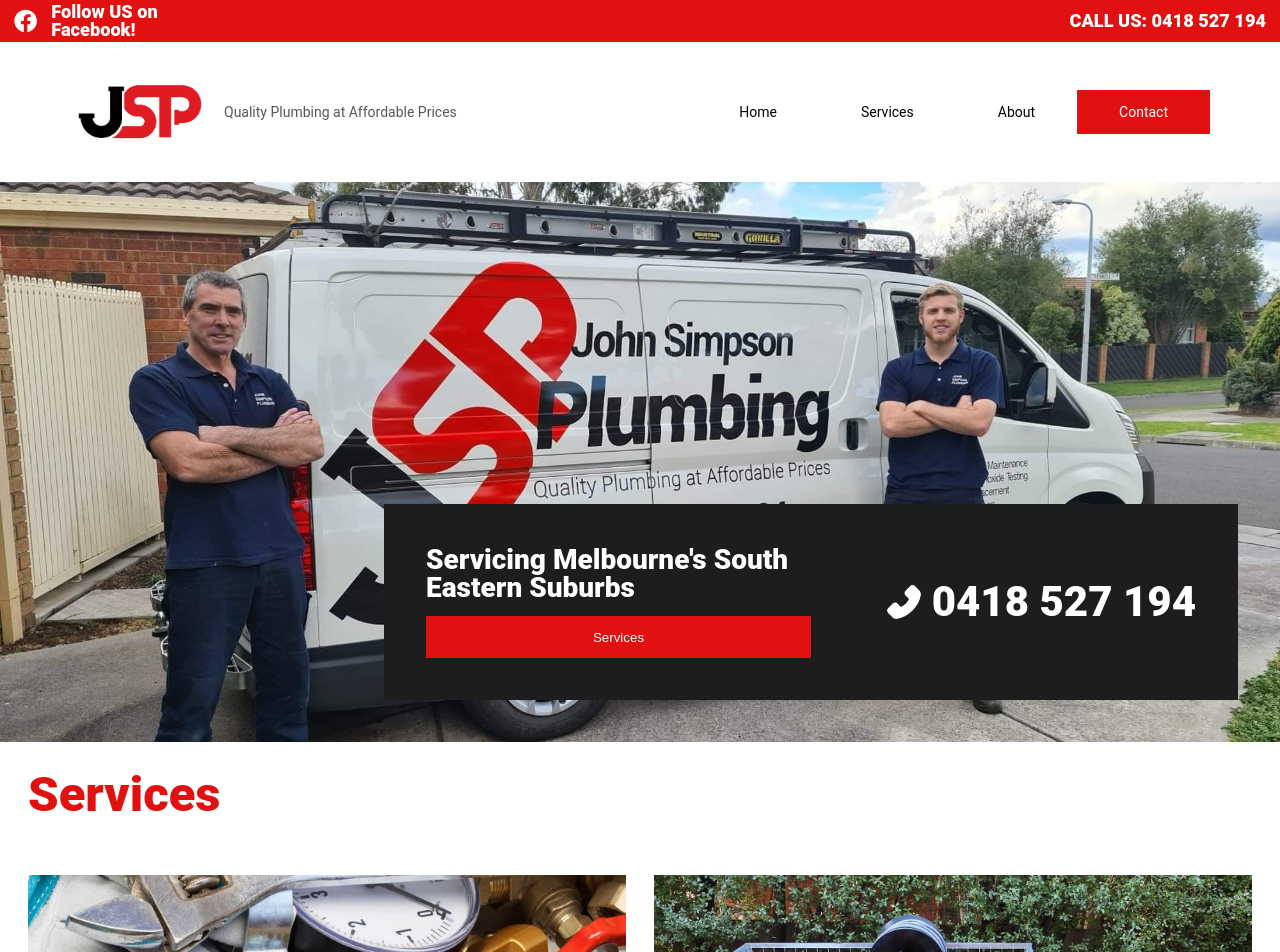
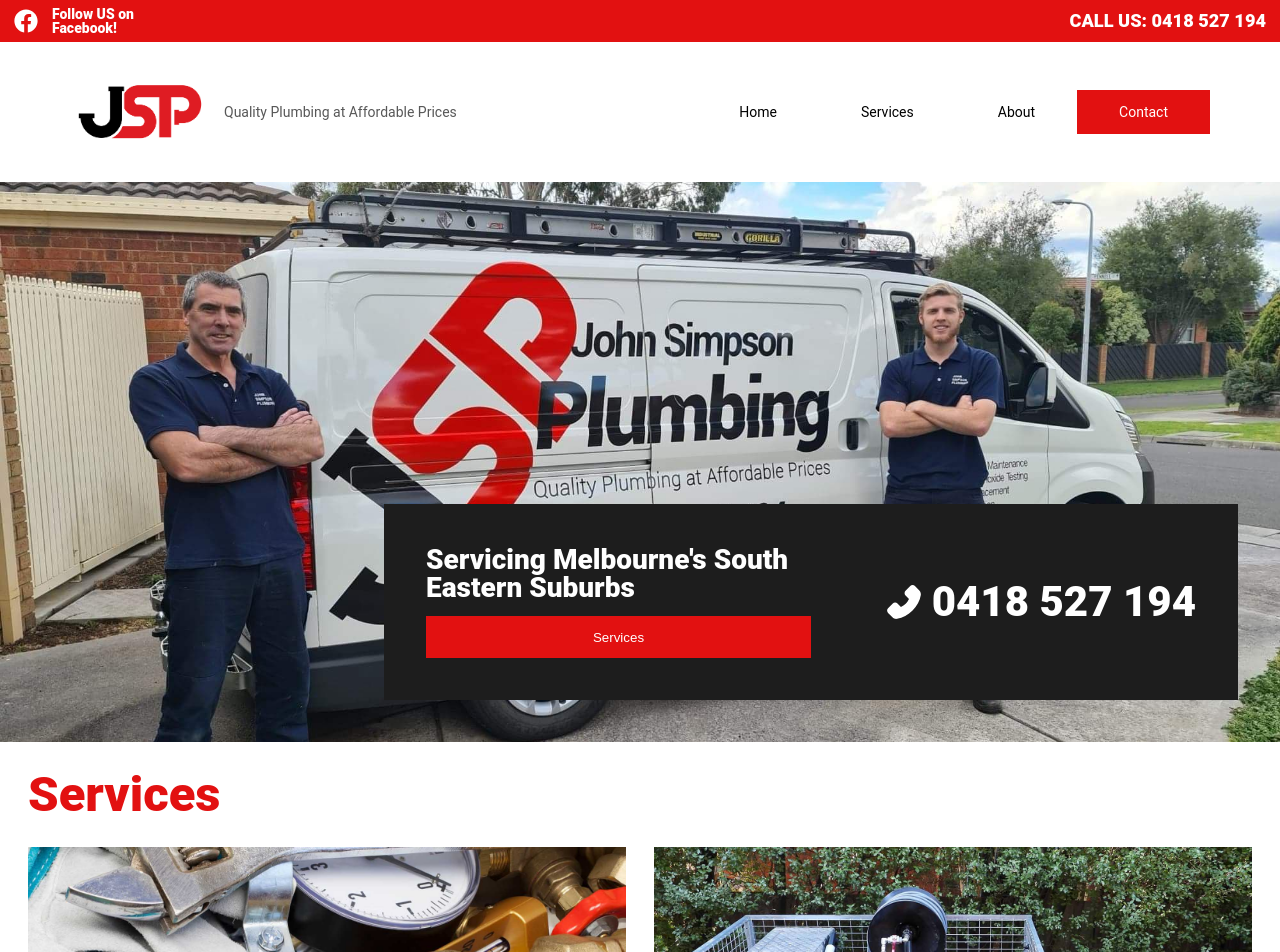
Before and after one commit to yesbrad/jsp, a React (Create React App) app: page / in a window 1280 px wide. Shown: the top 952 px of the page. Built offline with nearby package versions, Linux system fonts and the light colour scheme.

Commit message:
Extra Fixes

```diff
--- a/src/components/heading/styles.scss
+++ b/src/components/heading/styles.scss
@@ -5,6 +5,7 @@
 		font-size: $h1Size;
 		color: $primaryColor;
 		padding: $sidePadding;
+		padding-bottom: 0;
 		font-weight: 900;
 	}
 }
--- a/src/components/ribbon/styles.scss
+++ b/src/components/ribbon/styles.scss
@@ -41,7 +41,7 @@
 
 			a {
 				margin-left: 1rem;
-				font-size: 1.3rem;
+				font-size: 1rem;
 				font-weight: 900;
 				color: $white;
 				text-decoration: none;
```
